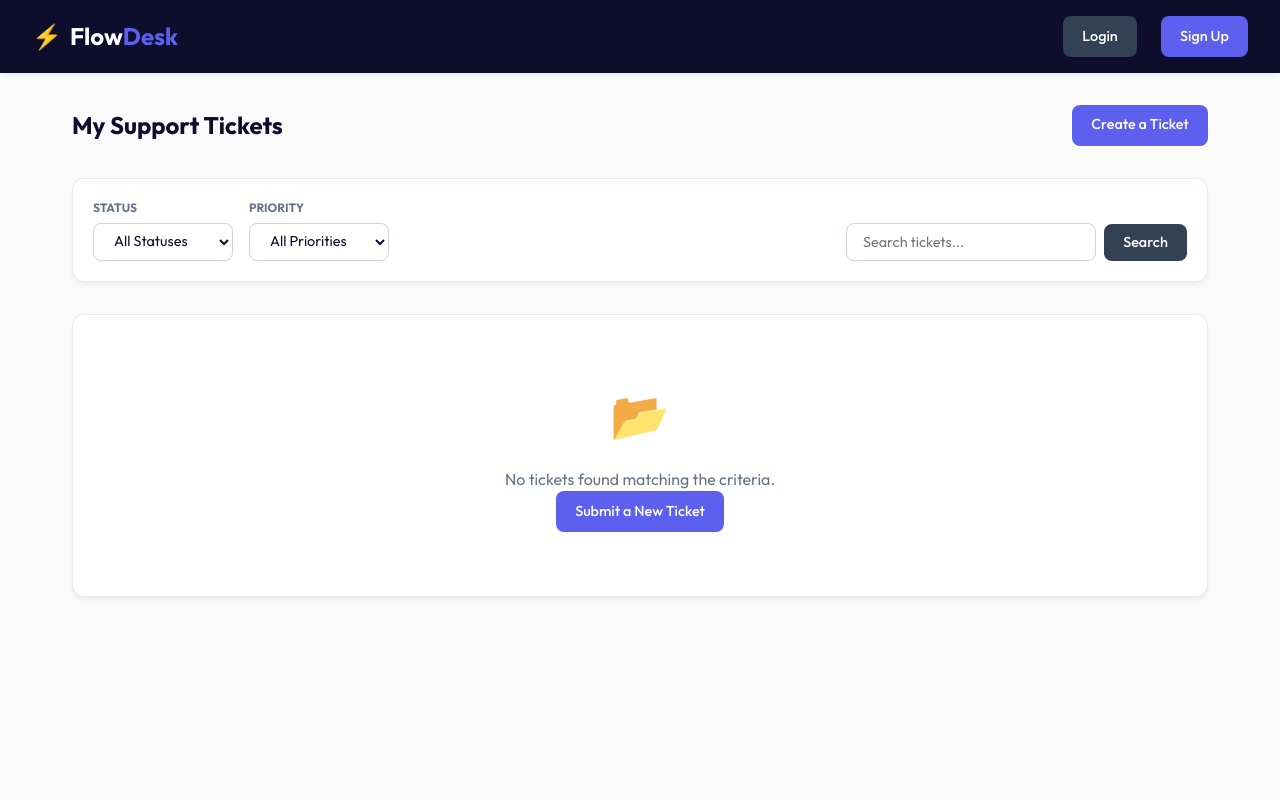
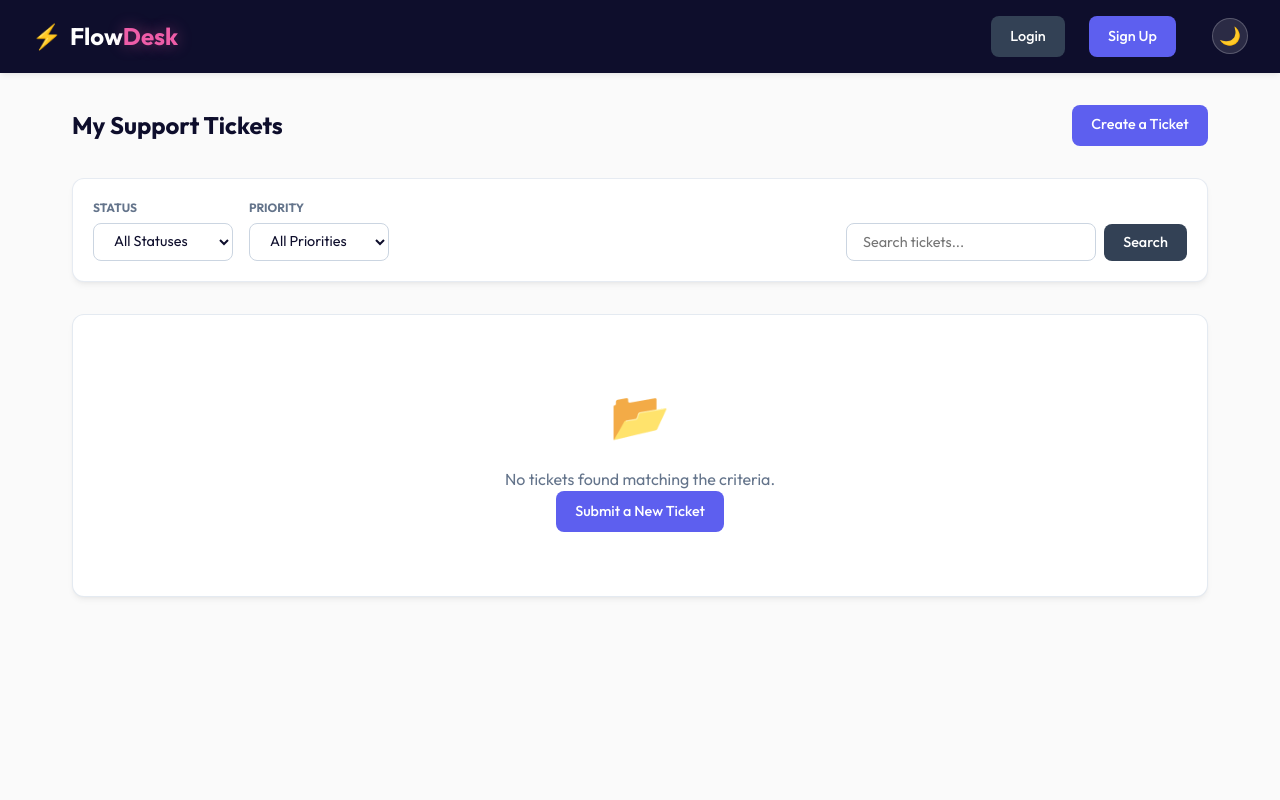
Before and after one commit to M6A2R5Y/Ticketing, a Django app: template templates/tickets/dashboard.html in a window 1280 px wide. Run offline with Django 3.2, Linux system fonts and the light colour scheme; the template is opened without the code that fills it, so the values that code supplies are empty.

Commit message:
feat: add base templates, static stylesheets, and login views for FlowDesk Ticketing

```diff
--- a/templates/base.html
+++ b/templates/base.html
@@ -7,8 +7,18 @@
     <title>{% block title %}Support Ticketing System{% endblock %}</title>
     <!-- Google Fonts -->
     <link href="https://fonts.googleapis.com/css2?family=Outfit:wght@300;400;500;600;700&display=swap" rel="stylesheet">
-    <link rel="stylesheet" href="{% static 'tickets/style.css' %}">
+    <link rel="stylesheet" href="{% static 'tickets/style.css' %}?v=3">
     {% block extra_css %}{% endblock %}
+    <!-- Prevent theme flash script -->
+    <script>
+        (function() {
+            var theme = localStorage.getItem('flowdesk-theme');
+            if (!theme) {
+                theme = (window.matchMedia && window.matchMedia('(prefers-color-scheme: dark)').matches) ? 'dark' : 'light';
+            }
+            document.documentElement.setAttribute('data-theme', theme);
+        })();
+    </script>
 </head>
 <body>
     <div class="app-container">
@@ -33,6 +43,10 @@
                     <a href="{% url 'login' %}" class="btn btn-secondary">Login</a>
                     <a href="{% url 'signup' %}" class="btn btn-primary">Sign Up</a>
                 {% endif %}
+                <button type="button" id="themeToggleBtn" class="theme-toggle-btn" aria-label="Toggle Light and Dark Mode" title="Toggle Theme">
+                    <span class="theme-icon-light">☀️</span>
+                    <span class="theme-icon-dark">🌙</span>
+                </button>
             </nav>
         </header>
 
@@ -194,5 +208,19 @@
         });
     </script>
     {% endif %}
+    <!-- Global Theme Switcher Script -->
+    <script>
+        document.addEventListener('DOMContentLoaded', function() {
+            var themeBtn = document.getElementById('themeToggleBtn');
+            if (themeBtn) {
+                themeBtn.addEventListener('click', function() {
+                    var current = document.documentElement.getAttribute('data-theme') === 'dark' ? 'dark' : 'light';
+                    var next = current === 'dark' ? 'light' : 'dark';
+                    document.documentElement.setAttribute('data-theme', next);
+                    localStorage.setItem('flowdesk-theme', next);
+                });
+            }
+        });
+    </script>
 </body>
 </html>
--- a/templates/registration/login.html
+++ b/templates/registration/login.html
@@ -29,6 +29,9 @@
         <a href="{% provider_login_url 'google' %}" class="btn btn-secondary btn-block google-login-btn">
             <span class="social-icon">🔑</span> Log In with Google
         </a>
+        <p style="font-size: 0.8rem; color: var(--text-muted); text-align: center; margin-top: 0.6rem; line-height: 1.4;">
+            <em>Note: Google SSO requires GOOGLE_CLIENT_ID & SECRET on Render. You can also sign up or log in above directly.</em>
+        </p>
 
         <div class="auth-footer">
             Don't have an account? <a href="{% url 'signup' %}">Sign Up</a>
--- a/tickets/static/tickets/style.css
+++ b/tickets/static/tickets/style.css
@@ -4,10 +4,30 @@
    and fluid transitions for high-end feel.
 */
 
+/*
+   FlowDesk Styling - Modern Premium Ticket System CSS
+   Uses Figma Design Tokens (Iris, Fuschia, Light/Dark Modes), Outfit font,
+   glassmorphism card styling, and fluid transitions.
+*/
+
 :root {
-    --primary: #5d5fef;       /* Iris 100 */
-    --primary-hover: #7879f1; /* Iris 80 */
-    --primary-light: #e4e4fd; /* Iris tint */
+    /* Design tokens from light-dark-export (Figma Mary Kinyanjui's team library) */
+    --iris-100: #5D5FEF;
+    --iris-80: #7879F1;
+    --iris-60: #A5A6F6;
+    --fuschia-100: #EF5DA8;
+    --fuschia-80: #F178B6;
+    --fuschia-60: #FCDDEC;
+    --sky-100: #359DD9;
+    --sky-80: #56CCF2;
+
+    --primary: var(--iris-100);
+    --primary-hover: var(--iris-80);
+    --primary-light: #eef0ff;
+
+    --accent: var(--fuschia-100);
+    --accent-hover: var(--fuschia-80);
+    --accent-light: #fdf2f8;
 
     --success: #10b981;
     --success-light: #d1fae5;
@@ -21,13 +41,20 @@
     --info: #06b6d4;
     --info-light: #ecfeff;
 
-    /* Design tokens from light-dark-export (Figma) */
-    --iris-100: #5d5fef;
-    --iris-80: #7879f1;
-    --iris-60: #a5a6f6;
-    --fuschia-100: #ef5da8;
-    --fuschia-80: #f178b6;
-    --fuschia-60: #fcddec;
+    /* Semantic Light Theme */
+    --bg-body: #fafafa;
+    --bg-header: #0e0e2c;
+    --bg-card: #ffffff;
+    --bg-input: #ffffff;
+    --bg-input-focus: #ffffff;
+    --bg-bot-message: #f1f5f9;
+    --text-primary: #0e0e2c;
+    --text-secondary: #334155;
+    --text-muted: #64748b;
+    --border-color: rgba(226, 232, 240, 0.9);
+    --border-input: #cbd5e1;
+    --table-th-bg: #f8fafc;
+    --table-hover-bg: #f8fafc;
 
     --dark: #0e0e2c;
     --gray-dark: #334155;
@@ -36,8 +63,8 @@
     --gray-lighter: #f8fafc;
     --white: #ffffff;
 
-    --glass-bg: rgba(255, 255, 255, 0.85);
-    --glass-border: rgba(226, 232, 240, 0.8);
+    --glass-bg: rgba(255, 255, 255, 0.92);
+    --glass-border: rgba(226, 232, 240, 0.85);
     --shadow: 0 4px 6px -1px rgb(0 0 0 / 0.05), 0 2px 4px -2px rgb(0 0 0 / 0.05);
     --shadow-md: 0 10px 15px -3px rgb(0 0 0 / 0.05), 0 4px 6px -4px rgb(0 0 0 / 0.05);
     --shadow-lg: 0 20px 25px -5px rgb(0 0 0 / 0.08), 0 8px 10px -6px rgb(0 0 0 / 0.08);
@@ -95,7 +156,8 @@ body {
 }
 
 .logo-accent {
-    color: var(--primary);
+    color: var(--fuschia-100);
+    text-shadow: 0 0 16px rgba(239, 93, 168, 0.45);
 }
 
 .nav-links {
@@ -1041,3 +1103,93 @@ body {
 .social-icon {
     margin-right: 0.5rem;
 }
+
+
+
+/* Theme Toggle Button & Dark Mode Refinements */
+.theme-toggle-btn {
+    background: rgba(255, 255, 255, 0.12);
+    border: 1px solid rgba(255, 255, 255, 0.22);
+    color: #ffffff;
+    cursor: pointer;
+    border-radius: 50%;
+    width: 36px;
+    height: 36px;
+    display: inline-flex;
+    align-items: center;
+    justify-content: center;
+    font-size: 1.1rem;
+    transition: all 0.2s ease;
+    margin-left: 0.75rem;
+}
+.theme-toggle-btn:hover {
+    background: rgba(255, 255, 255, 0.25);
+    transform: scale(1.08);
+}
+[data-theme="dark"] .theme-icon-light { display: inline-block; }
+[data-theme="dark"] .theme-icon-dark { display: none; }
+:root:not([data-theme="dark"]) .theme-icon-light { display: none; }
+:root:not([data-theme="dark"]) .theme-icon-dark { display: inline-block; }
+
+[data-theme="dark"] .auth-title {
+    color: var(--text-primary);
+}
+[data-theme="dark"] .auth-subtitle {
+    color: var(--text-muted);
+}
+[data-theme="dark"] .auth-footer {
+    color: var(--text-muted);
+}
+[data-theme="dark"] .chatbot-panel {
+    background-color: var(--bg-card);
+    border-color: var(--border-color);
+}
+[data-theme="dark"] .chatbot-messages {
+    background-color: var(--bg-body);
+}
+[data-theme="dark"] .message.bot-message {
+    background-color: var(--bg-bot-message);
+    color: var(--text-primary);
+    border: 1px solid var(--border-color);
+}
+[data-theme="dark"] .chatbot-input-area {
+    background-color: var(--bg-card);
+    border-top-color: var(--border-color);
+}
+[data-theme="dark"] .chatbot-input-area input {
+    background-color: var(--bg-input);
+    color: var(--text-primary);
+    border-color: var(--border-input);
+}
+[data-theme="dark"] select option {
+    background-color: #141436;
+    color: #f8fafc;
+}
+[data-theme="dark"] .sidebar-card h3 {
+    color: var(--text-primary);
+}
+[data-theme="dark"] .detail-header h1 {
+    color: var(--text-primary);
+}
+[data-theme="dark"] .detail-description p {
+    color: var(--text-secondary);
+}
+[data-theme="dark"] .section-title {
+    color: var(--text-primary);
+}
+[data-theme="dark"] .meta-value {
+    color: var(--text-primary);
+}
+[data-theme="dark"] .meta-label {
+    color: var(--text-muted);
+}
+[data-theme="dark"] .timeline-content {
+    background-color: var(--bg-card);
+    border-color: var(--border-color);
+    color: var(--text-secondary);
+}
+[data-theme="dark"] .note-content {
+    background-color: var(--bg-card);
+    border-color: var(--border-color);
+    color: var(--text-secondary);
+}
```
Also changed, not shown: other parts of tickets/static/tickets/style.css (+46 -12 lines), 1 other file.
